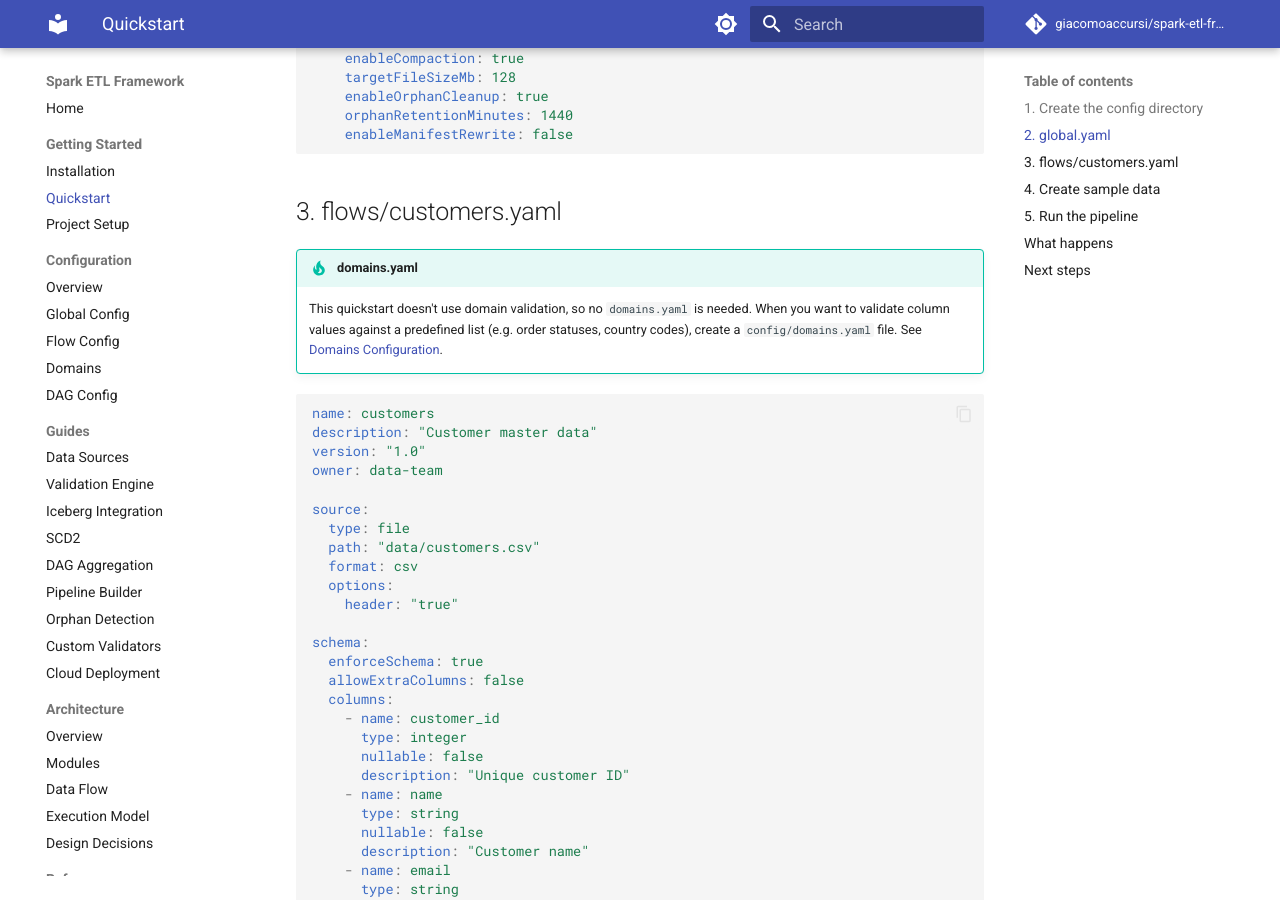
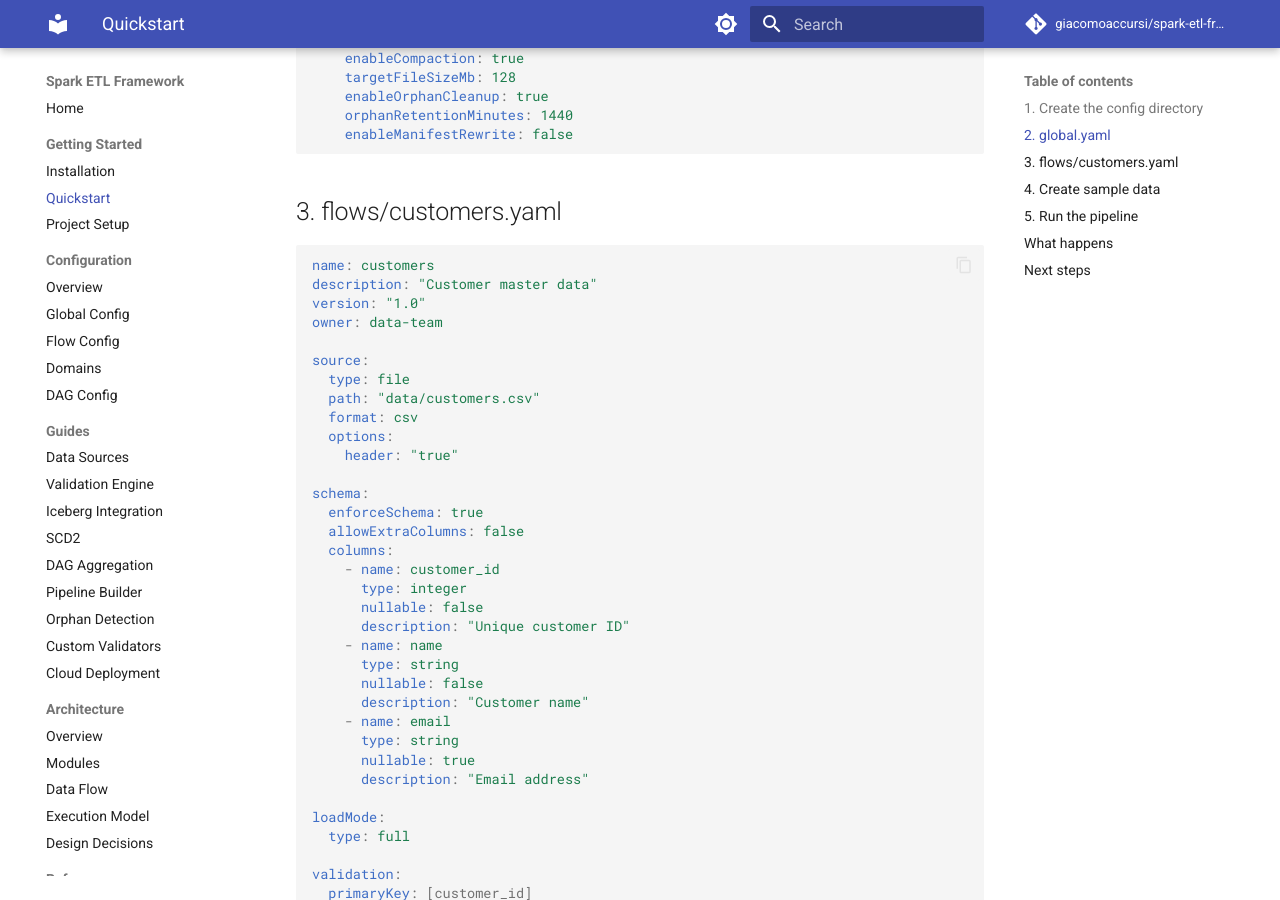
Before and after one commit to giacomoaccursi/Floe, an MkDocs documentation site: the page built from site-docs/getting-started/quickstart.md, in a window 1280 px wide and 900 px high, scrolled down 884 px. Built offline with MkDocs 1.6.1 and Material for MkDocs 9.7.7, drawn with Linux system fonts in a browser that asks for light colours; comment, search, counter and statistics services are not loaded; some of the changed text lies outside the part shown.

Commit message:
docs: move domains tip to next steps in quickstart

````diff
--- a/site-docs/getting-started/quickstart.md
+++ b/site-docs/getting-started/quickstart.md
@@ -45,9 +45,6 @@ iceberg:
 ```
 
 ## 3. flows/customers.yaml
-
-!!!tip "domains.yaml"
-    This quickstart doesn't use domain validation, so no `domains.yaml` is needed. When you want to validate column values against a predefined list (e.g. order statuses, country codes), create a `config/domains.yaml` file. See [Domains Configuration](../configuration/domains.md).
 
 ```yaml
 name: customers
````
Also changed, not shown: other parts of site-docs/getting-started/quickstart.md (+1 -0 lines).
